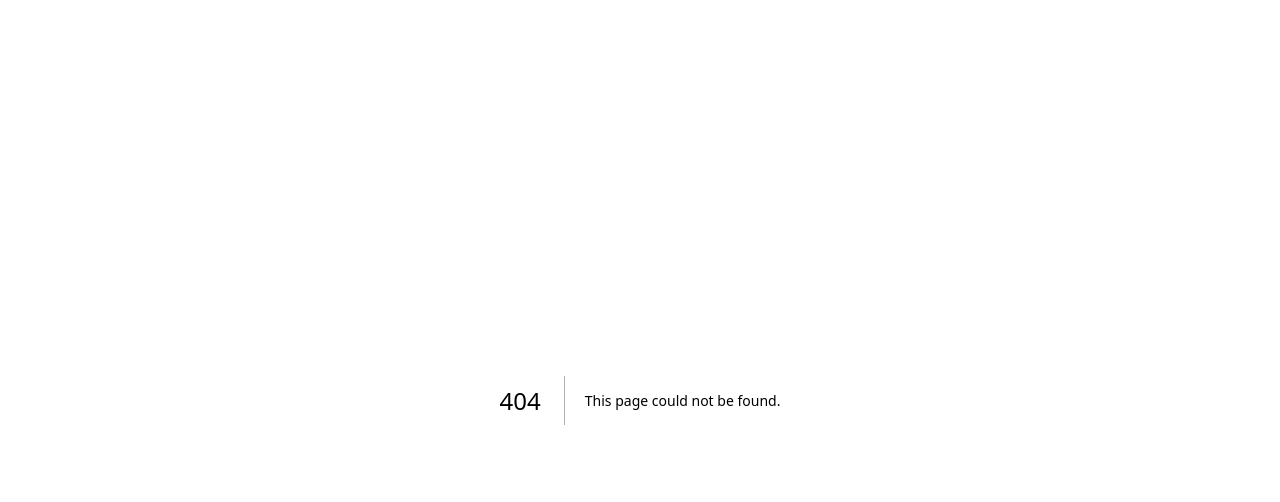
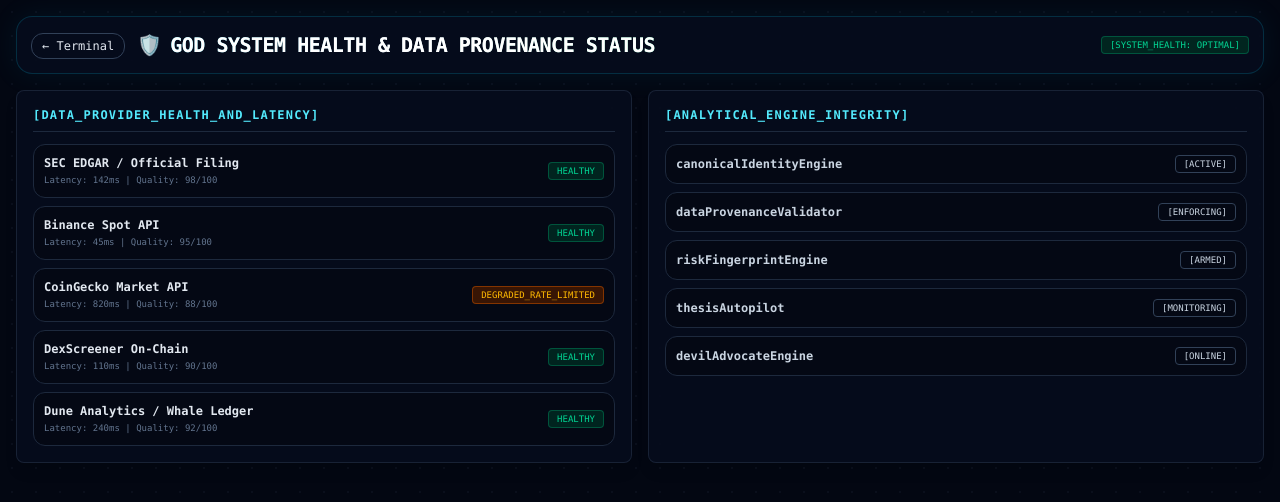
Before and after one commit to rpolicarpo100/Digitalworker_Crypto, a Next.js app: page /system-status in a window 1280 px wide. Before the commit this address had no page. Shown: the top 502 px of the page. Built offline with nearby package versions, Linux system fonts and the light colour scheme.

Commit message:
feat(phase15-16): implement System Status Command Center & Data Provenance Health Inspector UI

```diff
--- /dev/null
+++ b/app/api/system/status/route.ts
@@ -0,0 +1,28 @@
+import { NextResponse } from "next/server";
+import { ProviderHierarchyManager } from "../../../../lib/providers/hierarchy-manager";
+
+export async function GET() {
+  return NextResponse.json({
+    systemHealth: "OPTIMAL",
+    activeNodeTime: new Date().toISOString(),
+    providerHealth: [
+      { provider: "SEC EDGAR / Official Filing", status: "HEALTHY", latencyMs: 142, dataQuality: 98 },
+      { provider: "Binance Spot API", status: "HEALTHY", latencyMs: 45, dataQuality: 95 },
+      { provider: "CoinGecko Market API", status: "DEGRADED_RATE_LIMITED", latencyMs: 820, dataQuality: 88 },
+      { provider: "DexScreener On-Chain", status: "HEALTHY", latencyMs: 110, dataQuality: 90 },
+      { provider: "Dune Analytics / Whale Ledger", status: "HEALTHY", latencyMs: 240, dataQuality: 92 },
+    ],
+    cacheMetrics: {
+      lruHitRatePercent: 94.2,
+      cachedKeys: 1240,
+      evictions: 0,
+    },
+    engineStatus: {
+      canonicalIdentityEngine: "ACTIVE",
+      dataProvenanceValidator: "ENFORCING",
+      riskFingerprintEngine: "ARMED",
+      thesisAutopilot: "MONITORING",
+      devilAdvocateEngine: "ONLINE",
+    },
+  });
+}
--- /dev/null
+++ b/app/system-status/page.tsx
@@ -0,0 +1,113 @@
+"use client";
+
+import { useEffect, useState } from "react";
+import Link from "next/link";
+import { Card, CardContent, CardHeader, CardTitle } from "../../components/ui/card";
+import { Badge } from "../../components/ui/badge";
+import { Button } from "../../components/ui/button";
+
+interface ProviderStatus {
+  provider: string;
+  status: string;
+  latencyMs: number;
+  dataQuality: number;
+}
+
+interface SystemStatusData {
+  systemHealth: string;
+  activeNodeTime: string;
+  providerHealth: ProviderStatus[];
+  cacheMetrics: {
+    lruHitRatePercent: number;
+    cachedKeys: number;
+    evictions: number;
+  };
+  engineStatus: Record<string, string>;
+}
+
+export default function SystemStatusPage() {
+  const [data, setData] = useState<SystemStatusData | null>(null);
+
+  useEffect(() => {
+    async function loadStatus() {
+      try {
+        const res = await fetch("/api/system/status");
+        if (res.ok) {
+          const json = await res.json();
+          setData(json);
+        }
+      } catch (e) {
+        console.error("Failed to fetch system status:", e);
+      }
+    }
+    loadStatus();
+  }, []);
+
+  return (
+    <main className="flex-1 max-w-7xl w-full mx-auto p-4 space-y-4 bg-[#030712] min-h-screen text-slate-100 font-sans relative">
+      <div className="fixed inset-0 bg-[radial-gradient(#1e293b_1px,transparent_1px)] [background-size:24px_24px] opacity-25 pointer-events-none z-0" />
+
+      {/* Header */}
+      <div className="relative z-10 flex flex-wrap items-center justify-between border border-cyan-500/20 bg-[#070d1e]/80 backdrop-blur-xl p-3.5 rounded-2xl shadow-[0_0_30px_rgba(6,182,212,0.08)]">
+        <div className="flex items-center space-x-3">
+          <Link href="/">
+            <Button variant="outline" size="sm" className="bg-[#0b142b] border-cyan-500/40 text-cyan-300 hover:bg-cyan-500 hover:text-black font-mono font-bold text-xs transition-all duration-300 rounded-xl">
+              ← Terminal
+            </Button>
+          </Link>
+          <div className="flex items-center space-x-2">
+            <span className="text-xl">🛡️</span>
+            <h1 className="text-xl font-black font-mono tracking-tight text-white uppercase bg-gradient-to-r from-cyan-300 via-sky-100 to-emerald-300 bg-clip-text text-transparent">
+              GOD SYSTEM HEALTH & DATA PROVENANCE STATUS
+            </h1>
+          </div>
+        </div>
+
+        <Badge variant="success" className="text-[9px] font-mono font-bold bg-emerald-950 border border-emerald-500/40 text-emerald-400">
+          [SYSTEM_HEALTH: {data?.systemHealth || "OPTIMAL"}]
+        </Badge>
+      </div>
+
+      {/* Grid */}
+      <div className="relative z-10 grid grid-cols-1 md:grid-cols-2 gap-4 font-mono">
+        {/* Providers */}
+        <Card className="bg-[#070d1e]/80 backdrop-blur-xl border border-cyan-500/20 rounded-2xl p-4 space-y-3">
+          <h2 className="text-xs font-bold text-cyan-300 uppercase tracking-widest border-b border-slate-800 pb-2">
+            [DATA_PROVIDER_HEALTH_AND_LATENCY]
+          </h2>
+          <div className="space-y-2">
+            {data?.providerHealth.map((p) => (
+              <div key={p.provider} className="flex items-center justify-between bg-[#040814] p-2.5 rounded-xl border border-slate-800 text-xs">
+                <div>
+                  <span className="text-slate-200 font-bold block">{p.provider}</span>
+                  <span className="text-slate-500 text-[9px]">Latency: {p.latencyMs}ms | Quality: {p.dataQuality}/100</span>
+                </div>
+                <Badge variant={p.status === "HEALTHY" ? "success" : "warning"} className="text-[9px] font-bold">
+                  {p.status}
+                </Badge>
+              </div>
+            ))}
+          </div>
+        </Card>
+
+        {/* Engine Status */}
+        <Card className="bg-[#070d1e]/80 backdrop-blur-xl border border-cyan-500/20 rounded-2xl p-4 space-y-3">
+          <h2 className="text-xs font-bold text-cyan-300 uppercase tracking-widest border-b border-slate-800 pb-2">
+            [ANALYTICAL_ENGINE_INTEGRITY]
+          </h2>
+          <div className="space-y-2">
+            {data &&
+              Object.entries(data.engineStatus).map(([engine, status]) => (
+                <div key={engine} className="flex items-center justify-between bg-[#040814] p-2.5 rounded-xl border border-slate-800 text-xs">
+                  <span className="text-slate-300 font-bold">{engine}</span>
+                  <Badge variant="outline" className="text-[9px] font-mono border-emerald-500/40 text-emerald-400 font-bold">
+                    [{status}]
+                  </Badge>
+                </div>
+              ))}
+          </div>
+        </Card>
+      </div>
+    </main>
+  );
+}
```
